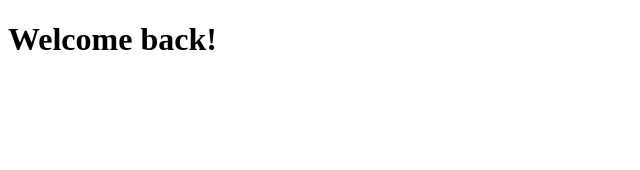
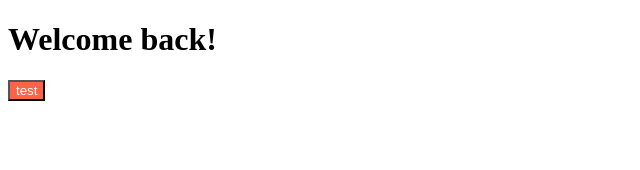
Before and after one commit to cruway/kuru-movie-app, a React (Create React App) app: page / in a window 1280 px wide. Shown: the top 170 px of the page, without its empty margins (0-640 px from the left). Built offline with nearby package versions, Linux system fonts and the light colour scheme.

Commit message:
prop test

```diff
--- a/package.json
+++ b/package.json
@@ -6,9 +6,10 @@
     "@testing-library/jest-dom": "^5.16.5",
     "@testing-library/react": "^13.4.0",
     "@testing-library/user-event": "^13.5.0",
+    "prop-types": "^15.8.1",
     "react": "^18.2.0",
     "react-dom": "^18.2.0",
-    "react-scripts": "5.0.1",
+    "react-scripts": "^5.0.1",
     "web-vitals": "^2.1.4"
   },
   "scripts": {
--- a/src/App.js
+++ b/src/App.js
@@ -1,7 +1,10 @@
+import Button from "./button";
+
 function App() {
   return (
     <div>
       <h1>Welcome back!</h1>
+        <Button text={"test"}/>
     </div>
   );
 }
--- /dev/null
+++ b/src/button.js
@@ -0,0 +1,14 @@
+import PropTypes from "prop-types";
+
+function Button({text}) {
+    return <button style={{
+        backgroundColor: "tomato",
+        color: "white"
+    }}>{text}</button>;
+}
+
+Button.propTypes= {
+    text: PropTypes.string.isRequired,
+}
+
+export default Button;
--- /dev/null
+++ b/src/styles.css
@@ -0,0 +1,4 @@
+button {
+    color: white;
+    background-color: tomato;
+}
```
Also changed, not shown: 1 other file (tests, documents, lock files or other folders).
